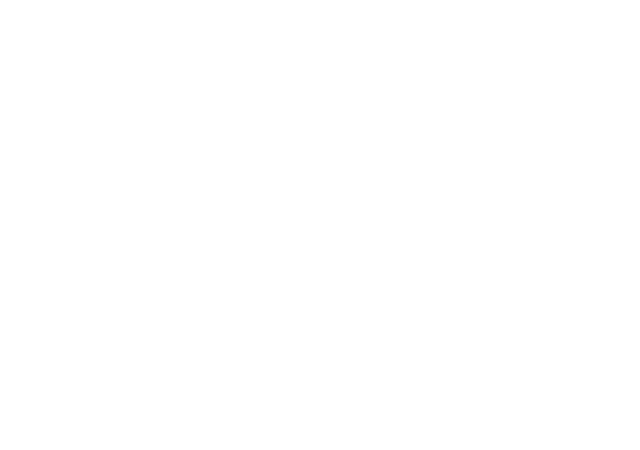
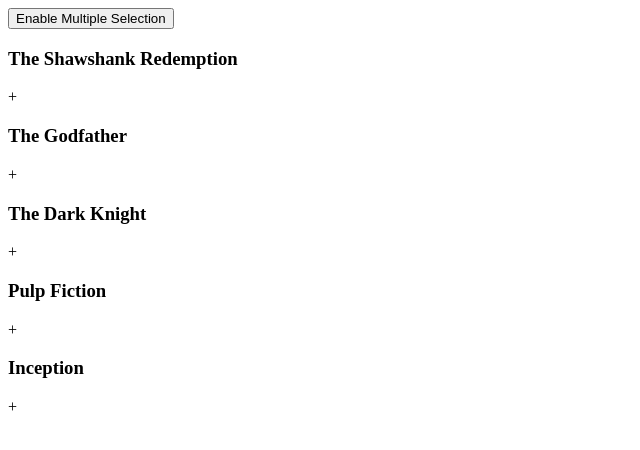
Before and after one commit to kishensjain/react-projects, a React (Vite) app in the folder 05 - movie-ratings/: page / in a window 1280 px wide. Shown: the top 450 px of the page, without its empty margins (0-640 px from the left). Built offline with nearby package versions, Linux system fonts and the light colour scheme.

Commit message:
show movie title

```diff
--- a/05 - movie-ratings/src/App.jsx
+++ b/05 - movie-ratings/src/App.jsx
@@ -1,12 +1,69 @@
-import { useState } from 'react'
+import { useState } from "react";
+import movies from "./data";
 
 function App() {
+  const [enableMultiSelection, setEnableMultiSelection] = useState(false);
+  const [selected, setSelected] = useState(null);
+  const [multiple, setMultiple] = useState([]);
+
+  function handleSingleSelection(movieId) {
+    setSelected(selected === movieId ? null : movieId);
+  }
+
+  function handleMultiSelection(movieId) {
+    let copyMultiple = [...multiple];
+    let findIdxOfCurrId = copyMultiple.indexOf(movieId);
+
+    findIdxOfCurrId === -1
+      ? copyMultiple.push(movieId)
+      : copyMultiple.splice(findIdxOfCurrId, 1);
+    setMultiple(copyMultiple);
+  }
 
   return (
     <>
+      <div className="container">
+        <button
+          className="btn"
+          onClick={() => setEnableMultiSelection(!enableMultiSelection)}
+        >
+          {enableMultiSelection
+            ? "Disable Multiple Selection"
+            : "Enable Multiple Selection"}
+        </button>
 
+        <div className="accordian">
+          {movies && movies.length > 0 ? (
+            movies.map((movie) => (
+              <div className="item" key={movie.id}>
+                <div
+                  onClick={
+                    enableMultiSelection
+                      ? () => handleMultiSelection(movie.id)
+                      : () => handleSingleSelection(movie.id)
+                  }
+                  className="title"
+                >
+                  <h3>{movie.name}</h3>
+                  <span>
+                    {enableMultiSelection
+                      ? multiple.indexOf(movie.id) !== -1
+                        ? "-"
+                        : "+"
+                      : selected === movie.id
+                      ? "-"
+                      : "+"}
+                  </span>
+                </div>
+              </div>
+            ))
+          ) : (
+            <h1>No Data Found</h1>
+          )}
+        </div>
+      </div>
     </>
-  )
+  );
 }
 
-export default App
+export default App;
```
